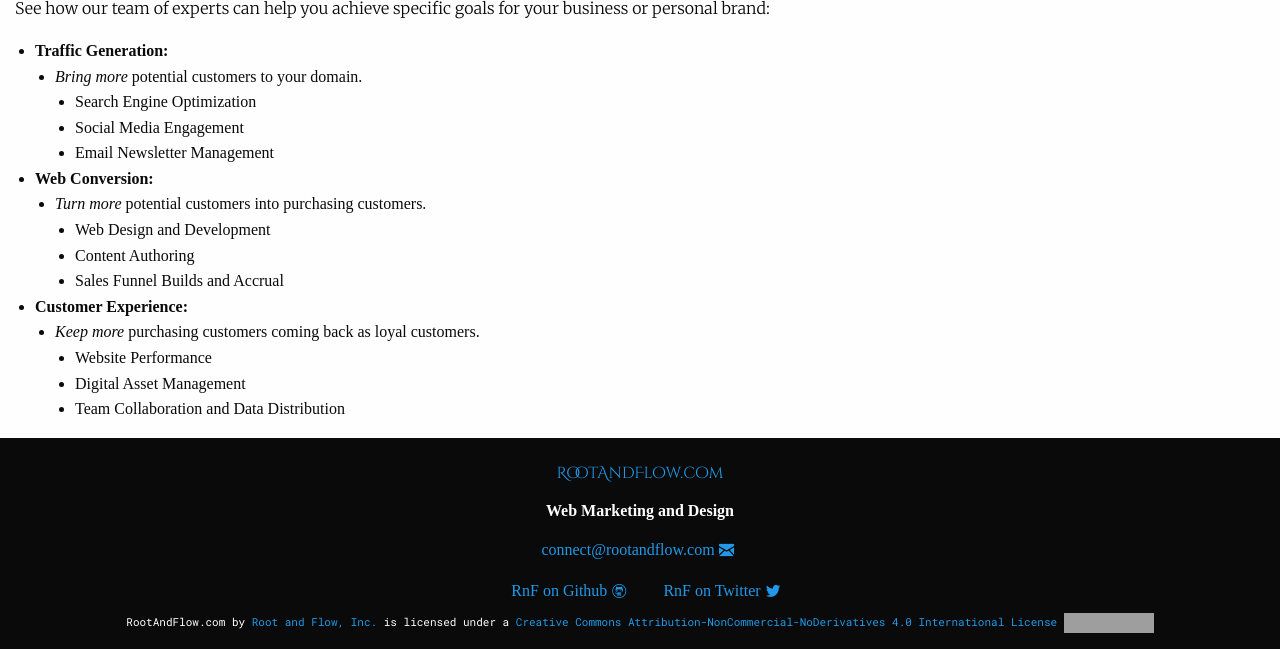
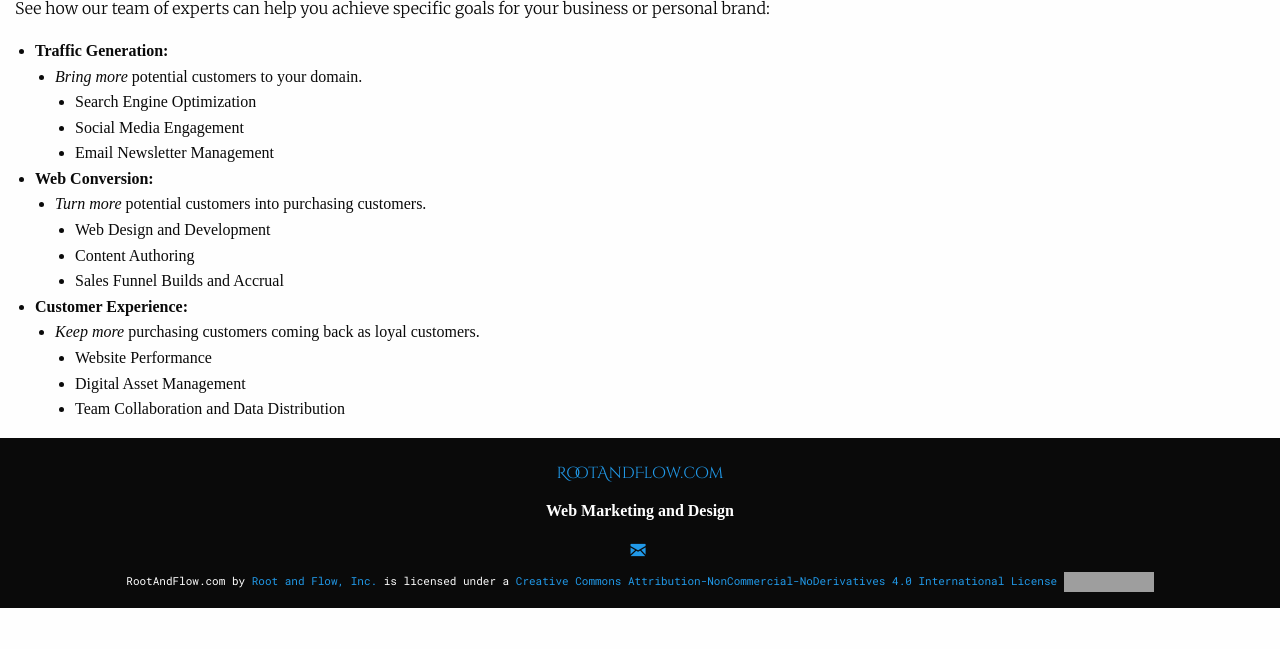
Before and after one commit to rootandflow/www.rootandflow.com, a Jekyll site: the page built from index.markdown, in a window 1280 px wide and 900 px high, scrolled down 1116 px, cut to the strip 251-900 px from the top of the window. Built offline with Jekyll 4.4.1, drawn with Linux system fonts in a browser that asks for light colours; nearby versions of some CDN libraries; some web fonts are replaced; after the commit the page ends 1975 px from its top, so only the background shows below that; grey boxes are pictures that could not be loaded.

Commit message:
move contact info out of config and into site.data

```diff
--- a/_config.yml
+++ b/_config.yml
@@ -66,10 +66,6 @@
 ## Site metadata
 title: "RootAndFlow.com"
 description: "Web Marketing and Design"
-### Contact information
-email: connect@rootandflow.com
-twitter_username: rootandflow
-github_username: rootandflow
 
 ### Collections
 collections:
```
